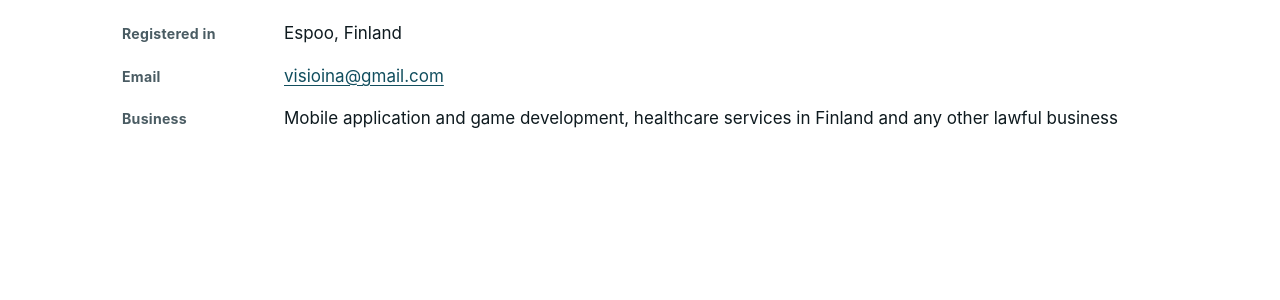
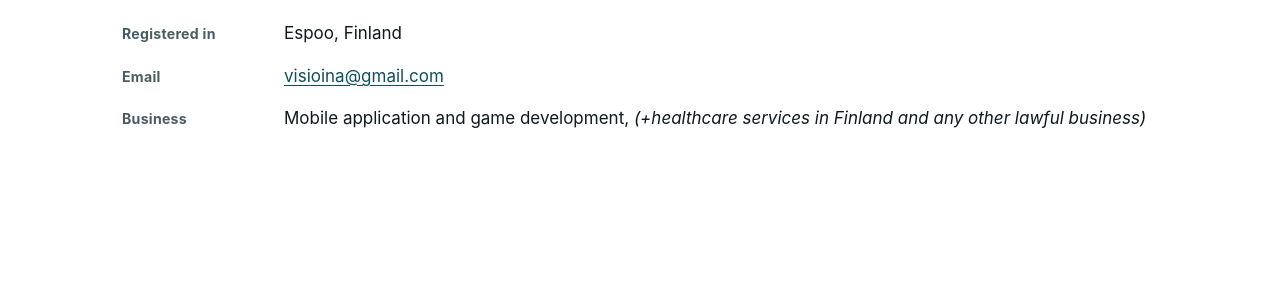
Before and after one commit to selinahti/visioinawebsite, a Jekyll site: the page built from contact.html, in a window 1280 px wide and 900 px high, scrolled down 628 px. Shown: the part 312-612 px from the top of the window. Built offline with Jekyll 4.4.1, drawn with Linux system fonts in a browser that asks for light colours.

Commit message:
Update contact.html

```diff
--- a/contact.html
+++ b/contact.html
@@ -64,7 +64,7 @@ description: >-
       <div><span class="k">Business ID</span> <span>{{ site.company.business_id }}</span></div>
       <div><span class="k">Registered in</span> <span>{{ site.company.city }}, {{ site.company.country }}</span></div>
       <div><span class="k">Email</span> <span><a href="mailto:{{ site.company.email }}">{{ site.company.email }}</a></span></div>
-      <div><span class="k">Business</span> <span>Mobile application and game development, healthcare services in Finland and any other lawful business</span></div>
+      <div><span class="k">Business</span> <span>Mobile application and game development, <em>(+healthcare services in Finland and any other lawful business)</em></span></div>
     </div>
   </div>
 </section>
```
